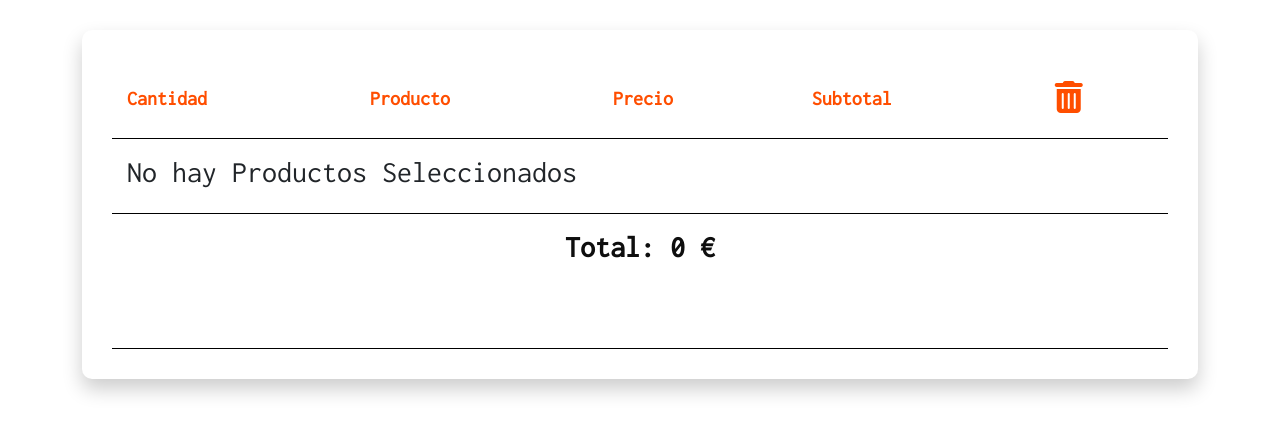
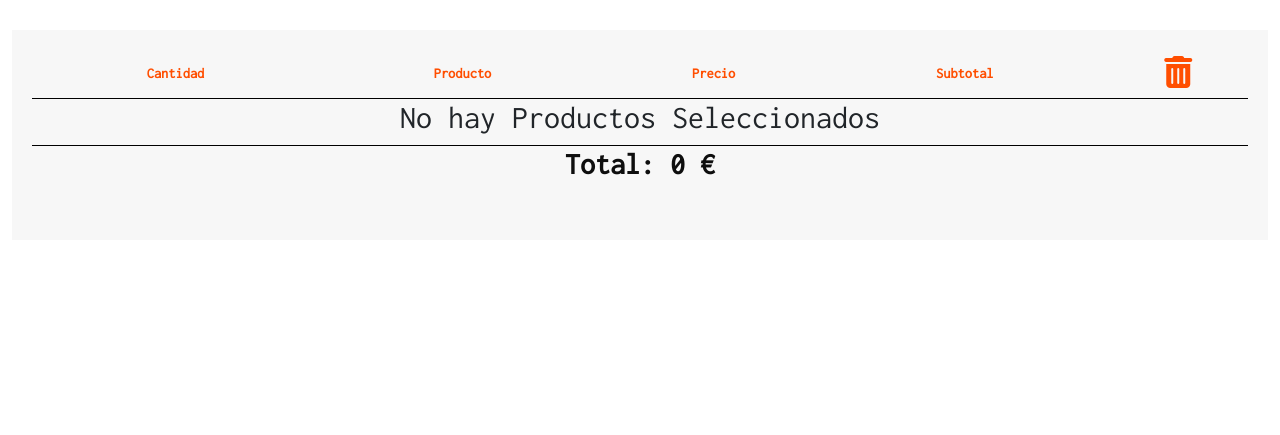
Before and after one commit to liaotco/webMascotas, a Django app: page /verCarrito/ in a window 1280 px wide. Shown: the part 185-620 px from the top of the page. Run offline with Django 4.2, Linux system fonts and the light colour scheme; some libraries are stand-ins or nearby versions; some web fonts are replaced.

Commit message:
carrito solucionadao

```diff
--- a/appCarrito/templates/carrito.html
+++ b/appCarrito/templates/carrito.html
@@ -4,8 +4,7 @@
     <title>{% block title %}Mi carrito{% endblock %}</title>
 
 {% block content %}
-
-<div class="contenedor-carrito">
+<section class="container__testimonials">
 	<div class="mensaje_añadir">
 		Producto añadido con éxito!
 	</div>
@@ -20,7 +19,8 @@
 		<th>Precio</th>
 		<th>Subtotal</th>
 		<th><a class="carrito-botones" href="{% url 'limpiar' %}" title="Borrar Carrito">
-			<i class="fa-solid fa-trash-can"></i></a></th>
+			<i class="fa-solid fa-trash-can"></i></a>
+		</th>
 	</tr>
 	</thead>
 	<tbody>
@@ -48,9 +48,12 @@
 				<h3>Total: {{total_carrito}} €</h3>
 			</td>
 		</tr>
-		<tr>
-			<td class="paypal" colspan="5" rowspan="5">
-				<div id="paypal-button-container"></div>
+
+	</tbody>
+</table>
+<div class="centrado">
+	<div class="paypal">
+		<div id="paypal-button-container"></div>
 					<script>
 						paypal.Buttons({
 							createOrder: function(data, actions) {
@@ -65,9 +68,9 @@
 							}).render('#paypal-button-container');
 					</script>
 				</div>
-			</td>
-		</tr>
-	</tbody>
-</table>
+	</div>
 </div>
+
+  </section>
+
 {% endblock %}
--- a/appCarrito/templates/contacto.html
+++ b/appCarrito/templates/contacto.html
@@ -49,7 +49,7 @@
        <i class="far fa-times-circle" id="close"></i>
        <div class="sub-content">
          <div class="mensaje_contacto">
-            <h3 class="modal-title">Tu solicitud se ha regostradp con éxito</h3>
+            <h3 class="modal-title">Tu solicitud se ha registrado con éxito</h3>
           </div>
        </div>
      </div>
--- a/appCarrito/views.py
+++ b/appCarrito/views.py
@@ -40,8 +40,6 @@
     carrito.sacar(producto)
     return redirect('verCarrito')
 
-
-
 def limpiar_carrito(request):
     carrito=Carrito(request)
     carrito.limpiar()
@@ -52,11 +50,11 @@
     fields=["nombre","email"]
     success_url=reverse_lazy('inicio')
 
-        # import the necessary components first
+# import the necessary components first
 
 
 """
-contraseña gmal para python
+contraseña gmail para python
 uksx djwg rzsp bjcx
 
 """
@@ -75,7 +73,8 @@
   # setup the parameters of the message
     receiver=request.POST["introducir_email"]
     nombre=request.POST["introducir_nombre"]
-    message = "Hola {{nombre}}. Gracias por tu solicitud de contacto, en breve nos pondremos en contacto contigo."
+    mensaje=request.POST["introducir_mensaje"]
+    message = f"Hola {nombre}. Gracias por tu solicitud de contacto, en breve nos pondremos en contacto contigo."
     subject="Solicitud de contacto"
 
     msg['From'] = sender
@@ -87,7 +86,8 @@
     server = smtplib.SMTP('smtp.gmail.com: 587')
     server.starttls()
 # Login Credentials for sending the mail
-    server.login(msg['From'], password)
+    server.login(sender, password)
     # send the message via the server.
-    server.sendmail(msg['From'], msg['To'], msg.as_string())
+    server.sendmail(sender, receiver, msg.as_string())
     server.quit()
+    return redirect('contacto')
--- a/webMascotas/static/css/carrito.css
+++ b/webMascotas/static/css/carrito.css
@@ -1,16 +1,16 @@
-.contenedor-carrito table, th, td {
+ table, th, td {
     border-collapse: collapse;
 
   }
-.contenedor-carrito th,td{
-      padding: 15px;
-      border-bottom: 1px solid black;
+th,td{
+        border-bottom: 1px solid black;
   }
 
-.contenedor-carrito th  {
+ th  {
     color: #FF4E00;
     font-weight: 700;
-    font-size: 20px;
+    font-size: 1.8vh;
+    text-align: center;
 }
 .carrito-botones {
     justify-content: center;
@@ -26,167 +26,27 @@
     font-size: 30px;
     text-align: justify;
 }
+.centrado {
+  display: flex;
+  justify-content: center;
 
-.contenedor-carrito{
-    display: flex;
-    flex-wrap: wrap;
-    flex-direction: column;
-    justify-content:space-between;
-    padding: 30px;
-    position: relative;
-    background-color: #fff;
-    box-shadow: 0 10px 20px rgba(0, 0, 0, 0.20);
-    border-radius: 10px;
-    align-items: center;
-    padding:auto;
-    margin: 0 auto;
-    width: 100%;
 }
 .paypal{
+  display: flex;
+  flex-direction: column;
+  justify-content: center;
+  align-items: center;
   margin:0 auto;
-  width: 100%;
-  text-align: justify;
-  padding-left: 20%;
-}
+  min-width: 50%;
+  text-align: center;
+
+ }
 .content-table{
 width: 100%;
 }
 .total-pagar h3{text-align: center;  font-weight: bold;}
-.total-pagar{    border-bottom: none;}
+.total-pagar{border-bottom: none;}
 .carrito-botones a:hover,
 .carrito-botones a:active,
 .carrito-botones a:visited{  color:white;
   text-decoration: none;}
-
-/*
-@media screen and (min-width:320px)
-
-{
-  .contenedor-carrito{
-  width: 80%;
-  }
-  .content-table{
-    width: 80%;
-    }
-    table, thead, tbody, th, td, tr {
-			display: block;
-		}
-
-		thead tr {
-			position: absolute;
-			top: -9999px;
-			left: -9999px;
-		}
-
-    tr {
-      margin: 0 0 1rem 0;
-    }
-
-		td {
-
-			border: none;
-			border-bottom: 1px solid #eee;
-			position: relative;
-            text-align: center;
-		}
-
-		td:before {
-
-			position: absolute;
-
-			top: 0;
-			left: 6px;
-			width: 45%;
-			padding-right: 10px;
-			white-space: nowrap;
-		}
-    .paypal{
-      margin:0 ;
-      align-items: center;
-      width: 45%;
-    }
-  }
-
-/*
-  {
-	    .contenedor-carrito{
-        display:block;
-        justify-content: stretch;
-        width: 80%;
-        margin: auto;
-        left: 10px;
-    }
-		table, thead, tbody, th, td, tr {
-			display: block;
-		}
-
-		thead tr {
-			position: absolute;
-			top: -9999px;
-			left: -9999px;
-		}
-
-    tr {
-      margin: 0 0 1rem 0;
-    }
-
-		td {
-
-			border: none;
-			border-bottom: 1px solid #eee;
-			position: relative;
-            text-align: center;
-		}
-
-		td:before {
-
-			position: absolute;
-
-			top: 0;
-			left: 6px;
-			width: 45%;
-			padding-right: 10px;
-			white-space: nowrap;
-		}
-  }
-  @media screen and (min-width:480px)
-  {
-	    .contenedor-carrito{
-        display:block;
-        justify-content: stretch;
-        width: 80%;
-        margin: auto;
-        left: 10px;
-    }
-		table, thead, tbody, th, td, tr {
-			display: block;
-		}
-
-		thead tr {
-			position: absolute;
-			top: -9999px;
-			left: -9999px;
-		}
-
-    tr {
-      margin: 0 0 1rem 0;
-    }
-
-		td {
-
-			border: none;
-			border-bottom: 1px solid #eee;
-			position: relative;
-            text-align: center;
-		}
-
-		td:before {
-			position: absolute;
-	  	top: 0;
-			left: 6px;
-			width: 45%;
-			padding-right: 10px;
-			white-space: nowrap;
-		}
-  }
-/*Estilos para tablet*/
--- a/webMascotas/static/css/estilosTienda.css
+++ b/webMascotas/static/css/estilosTienda.css
@@ -58,7 +58,7 @@
   overflow: hidden;
 	width: 100%;
   height: auto;
-  margin: auto;
+  margin: 0 auto;
 	border-radius: 10px;
 	background-color: #fbfbfb;
   padding:auto;
@@ -178,7 +178,7 @@
 }
 .menu__item {
   text-align: center;
-  margin: auto;
+  margin: 0 auto;
 }
 .menu__link {
   font-family: "Inconsolata";
@@ -696,16 +696,26 @@
   transform: translate(-50%, -50%);
 }
 
-.mensaje_añadir.show, .mensaje_eliminar.show,.mensaje_subscripcion.show {
+.mensaje_añadir.show, .mensaje_subscripcion.show {
   align-items: center;
-  background-color: lightgreen;
+  background-color: #1bc59b;
   display: block;
   text-align: center;
   justify-content: center;
   padding: 5px;
   width: fit-content;
-  border: #1bc59b 2px dotted;
-
+  border: lightseagreen 2px dotted;
+}
+.mensaje_eliminar.show
+{
+  align-items: center;
+  background-color: lightcoral;
+  display: block;
+  text-align: center;
+  justify-content: center;
+  padding: 5px;
+  width: fit-content;
+  border: 2px dotted crimson;
 }
 
 .modal_carrito.show,
@@ -719,7 +729,7 @@
   overflow: hidden;
   justify-content: space-around;
   margin: 0 auto;
-  width: 80%;
+  width: 90%;
   padding-block-start: 50px;
   padding-block-end: 50px;
   top:500px;
@@ -763,8 +773,8 @@
     margin-top: 30px;
   }
   .container{
-    min-width: 320px;
-    margin: auto;
+    min-width: 100%;
+    margin: 0 auto;
   }
   .main-header__input{
      margin-top: 0;
@@ -784,8 +794,8 @@
   }
 
   .container{
-    width: 320px;
-    margin: auto;
+    width: 100%;
+    margin: 0 auto;
   }
   .contact_form{width: 50%;	}
   .input_form{width: 50%;}
@@ -794,20 +804,13 @@
 /*Estilos para tablet*/
 @media screen and (min-width:768px) {
   .container{
-    width: 500px;
-    margin: auto;
+    width: 100%;
+    margin: 0 auto;
   }
   .slider{
     height: 400px;
   }
-  .editor__item{
-    height: 250px;
-  }
-  .container-tips{
-    margin: 50px 0;
-    display: grid;
-    grid-template-columns: repeat(3, 1fr);
-  }
+
 }
 
 /*Estilos para web*/
@@ -815,7 +818,7 @@
 @media screen and (min-width:1024px) {
   .container{
     width: 1000px;
-    margin: auto;
+    margin: 0 auto;
   }
   .icon-menu {
     display: none;
@@ -843,7 +846,7 @@
   .main-header__title {
     width: 100%;
     font-size: 4em;
-    margin: 0;
+    margin: 0 auto;
     border-bottom: 1px solid #ccc;
   }
   .main-header__link {
--- a/webMascotas/static/js/funciones.js
+++ b/webMascotas/static/js/funciones.js
@@ -17,7 +17,6 @@
   $('.pop-up').addClass('show');
   $('.pop-up-wrap').addClass('show');
   $('.modal_news').addClass('show');
-
 }
 function showPopupLogin(){
   $('.pop-up').addClass('show');
--- a/webMascotas/templates/baseGestion.html
+++ b/webMascotas/templates/baseGestion.html
@@ -8,7 +8,7 @@
     <title>{% block title %}{% endblock %}</title>
     <link href="{% static 'css/estilosGestion.css' %}"rel="stylesheet" type="text/css">
     <link href="{% static 'css/estilosTienda.css' %}"rel="stylesheet" type="text/css">
-    <script src="{% static 'js/funciones.js' %}"></script>
+    <script src="{% static 'js/funciones.js' %}" defer></script>
     <script src="https://kit.fontawesome.com/97b8a9d55c.js" crossorigin="anonymous"></script>
     <link href="https://cdn.jsdelivr.net/npm/bootstrap@5.1.3/dist/css/bootstrap.min.css" rel="stylesheet" integrity="sha384-1BmE4kWBq78iYhFldvKuhfTAU6auU8tT94WrHftjDbrCEXSU1oBoqyl2QvZ6jIW3" crossorigin="anonymous">
 </head>
```
